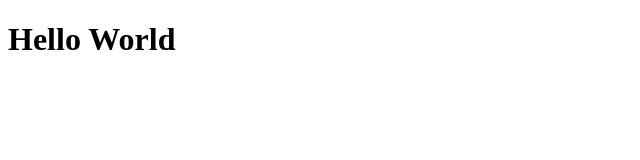
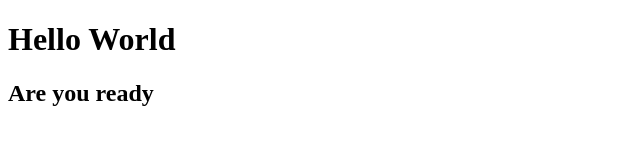
Before and after one commit to weixian5/webhook, a website: page index.html in a window 1280 px wide. Shown: the whole page, without its empty margins (0-640 px from the left). Drawn offline with Linux system fonts and the light colour scheme.

Commit message:
add index.js

```diff
--- a/index.html
+++ b/index.html
@@ -6,5 +6,6 @@
 </head>
 <body>
 	<h1>Hello World</h1>
+	<h2>Are you ready</h2>
 </body>
 </html>
```
Also changed, not shown: html/index.js (added).
